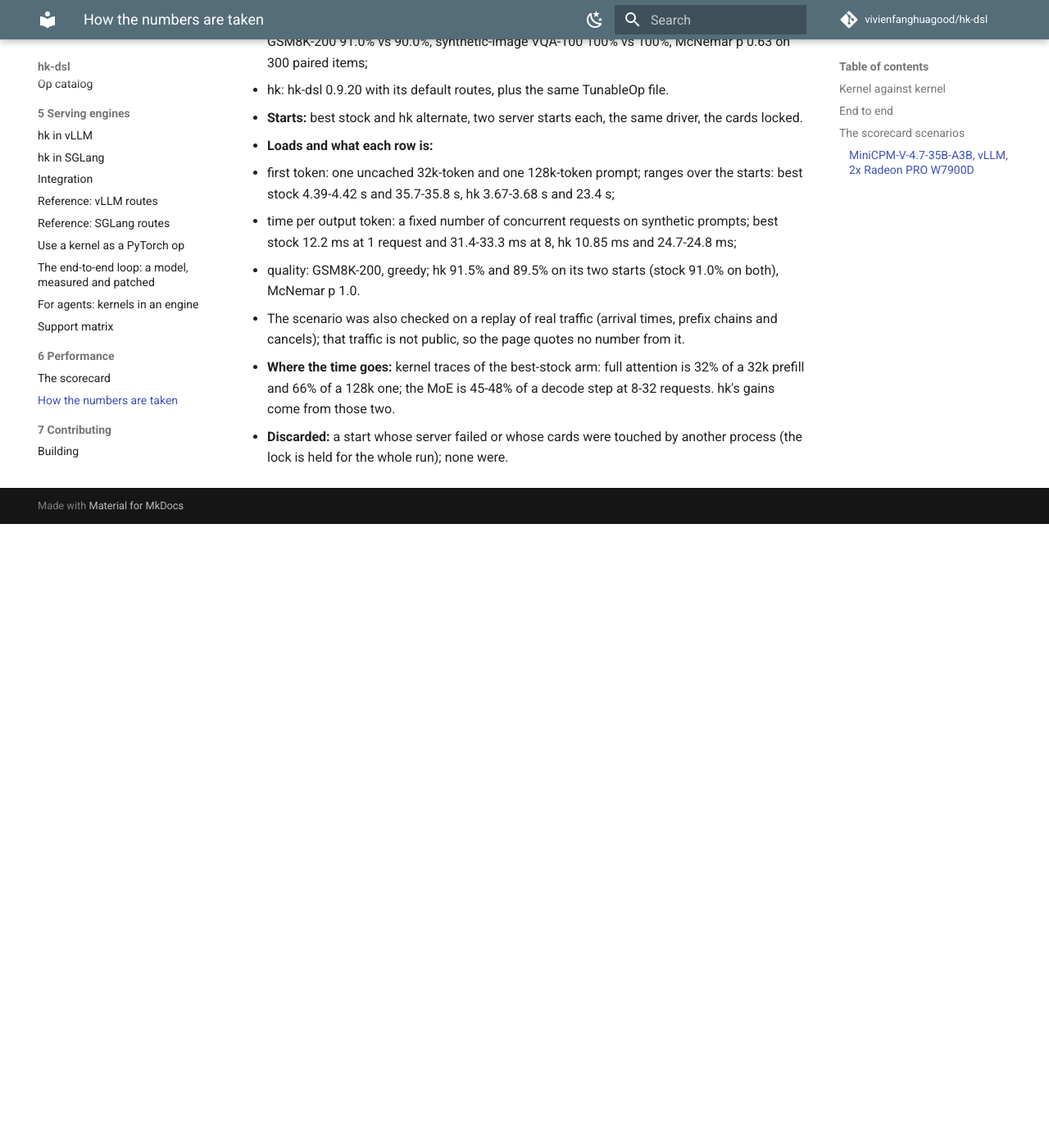
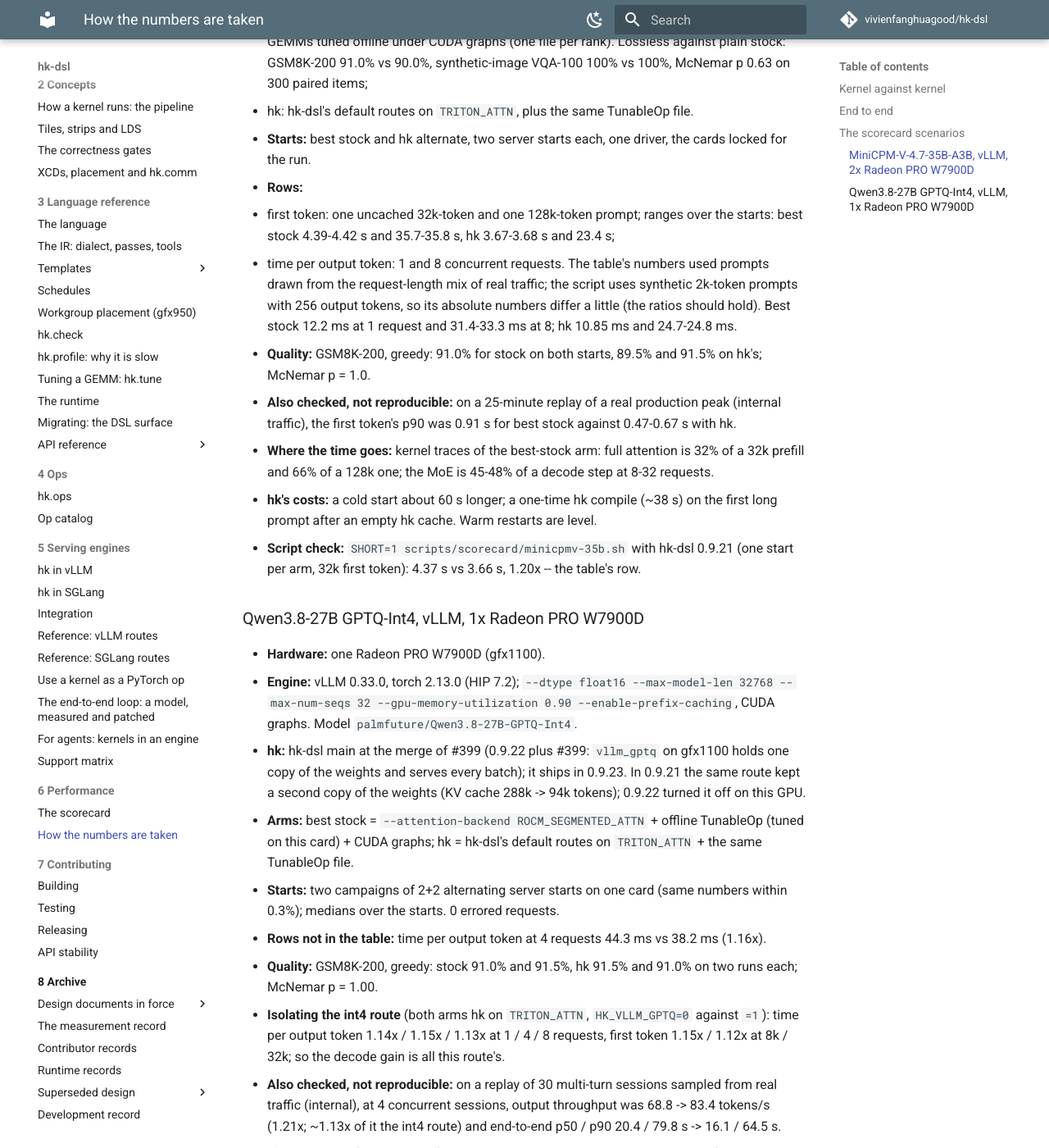
Before and after one commit to vivienfanghuagood/hk-dsl, an MkDocs documentation site: the page built from docs/performance/method.md, in a window 1280 px wide and 1400 px high, scrolled down 2036 px. Shown: the whole window at 82% size. Built offline with MkDocs 1.6.1 and Material for MkDocs 9.7.7, drawn with Linux system fonts in a browser that asks for light colours; comment, search, counter and statistics services are not loaded; before the commit the page ends 2675 px from its top, so only the background shows below that; some of the changed text lies outside the part shown.

Commit message:
scorecard: 35B and Qwen3.8-27B GPTQ against best stock (D-12 format), lane A's repro scripts; details in method.md
- One-sentence conclusion; one section per scenario: result, setup, best stock, a 4-5 row table, quality,
  repro script. MiniCPM-V-4.7-35B (2x W7900D, hk 0.9.20) and Qwen3.8-27B GPTQ (1x W7900D, hk main = 0.9.22 +
  #399, ships in 0.9.23).
- scripts/scorecard/minicpmv-35b.sh and qwen3.8-27b-gptq.sh: lane A's public repro scripts (the draft
  script is replaced).
- method.md: arms, ranges, isolating runs, internal-traffic checks (described, not reproducible), costs.
- Old scenarios listed under 'not yet re-verified' with no numbers.

Co-Authored-By: Claude <noreply@anthropic.com>

```diff
--- a/docs/performance/method.md
+++ b/docs/performance/method.md
@@ -60,34 +60,62 @@ each rule guards against.
 ## The scorecard scenarios
 
 How each [scorecard](scorecard.md) scenario is measured. The page carries one small table per scenario; the
-ranges, the arms and what was discarded are here.
+arms, ranges, internal checks and costs are here.
 
 **Best stock.** For each scenario the stock arm is the best configuration found without changing code: the
 engine's backends and switches, environment variables, and offline tuning (TunableOp). A stock configuration
-counts only if it is lossless against plain stock on the scenario's quality check.
+counts only if it is lossless against plain stock on the scenario's quality check. On both scenarios below it is
+not vLLM's default on this GPU: the default is much slower (MiniCPM-V-4.7-35B: 32k first token 14.2 s instead
+of 4.40 s).
 
 ### MiniCPM-V-4.7-35B-A3B, vLLM, 2x Radeon PRO W7900D
 
 - **Hardware:** two Radeon PRO W7900D (gfx1100), tensor parallel 2, all-reduce over PCIe (no P2P).
-- **Engine:** the production serving image's vLLM (a ROCm 7.14 build); compile and CUDA graphs on, GPU memory
-  0.925, prefix caching on. The image is not public; [the script](../../scripts/scorecard/minicpmv-35b.sh)
-  takes the image as an argument.
+- **Engine:** vLLM 0.1.dev1+g10cc2f6ae (a ROCm 7 build of the production serving image, not public), torch 2.13;
+  compile and CUDA graphs on, GPU memory 0.925, prefix caching on. hk-dsl 0.9.20 from PyPI.
 - **Arms:**
   - plain stock: the production arguments, `TRITON_ATTN`, no TunableOp;
-  - best stock: plus `--attention-backend ROCM_SEGMENTED_ATTN` and TunableOp with 465 GEMMs tuned offline
-    under CUDA graphs (one file per rank). Lossless against plain stock: GSM8K-200 91.0% vs 90.0%,
-    synthetic-image VQA-100 100% vs 100%, McNemar p 0.63 on 300 paired items;
-  - hk: hk-dsl 0.9.20 with its default routes, plus the same TunableOp file.
-- **Starts:** best stock and hk alternate, two server starts each, the same driver, the cards locked.
-- **Loads and what each row is:**
-  - first token: one uncached 32k-token and one 128k-token prompt; ranges over the starts: best stock
-    4.39-4.42 s and 35.7-35.8 s, hk 3.67-3.68 s and 23.4 s;
-  - time per output token: a fixed number of concurrent requests on synthetic prompts; best stock 12.2 ms at
-    1 request and 31.4-33.3 ms at 8, hk 10.85 ms and 24.7-24.8 ms;
-  - quality: GSM8K-200, greedy; hk 91.5% and 89.5% on its two starts (stock 91.0% on both), McNemar p 1.0.
-  - The scenario was also checked on a replay of real traffic (arrival times, prefix chains and cancels); that
-    traffic is not public, so the page quotes no number from it.
+  - best stock: plus `--attention-backend ROCM_SEGMENTED_ATTN` and TunableOp with 465 GEMMs tuned offline under
+    CUDA graphs (one file per rank). Lossless against plain stock: GSM8K-200 91.0% vs 90.0%, synthetic-image
+    VQA-100 100% vs 100%, McNemar p 0.63 on 300 paired items;
+  - hk: hk-dsl's default routes on `TRITON_ATTN`, plus the same TunableOp file.
+- **Starts:** best stock and hk alternate, two server starts each, one driver, the cards locked for the run.
+- **Rows:**
+  - first token: one uncached 32k-token and one 128k-token prompt; ranges over the starts: best stock 4.39-4.42 s
+    and 35.7-35.8 s, hk 3.67-3.68 s and 23.4 s;
+  - time per output token: 1 and 8 concurrent requests. The table's numbers used prompts drawn from the
+    request-length mix of real traffic; the script uses synthetic 2k-token prompts with 256 output tokens, so its
+    absolute numbers differ a little (the ratios should hold). Best stock 12.2 ms at 1 request and 31.4-33.3 ms
+    at 8; hk 10.85 ms and 24.7-24.8 ms.
+- **Quality:** GSM8K-200, greedy: 91.0% for stock on both starts, 89.5% and 91.5% on hk's; McNemar p = 1.0.
+- **Also checked, not reproducible:** on a 25-minute replay of a real production peak (internal traffic), the
+  first token's p90 was 0.91 s for best stock against 0.47-0.67 s with hk.
 - **Where the time goes:** kernel traces of the best-stock arm: full attention is 32% of a 32k prefill and 66% of
-  a 128k one; the MoE is 45-48% of a decode step at 8-32 requests. hk's gains come from those two.
-- **Discarded:** a start whose server failed or whose cards were touched by another process (the lock is held for
-  the whole run); none were.
+  a 128k one; the MoE is 45-48% of a decode step at 8-32 requests.
+- **hk's costs:** a cold start about 60 s longer; a one-time hk compile (~38 s) on the first long prompt after an
+  empty hk cache. Warm restarts are level.
+- **Script check:** `SHORT=1 scripts/scorecard/minicpmv-35b.sh` with hk-dsl 0.9.21 (one start per arm, 32k first
+  token): 4.37 s vs 3.66 s, 1.20x -- the table's row.
+
+### Qwen3.8-27B GPTQ-Int4, vLLM, 1x Radeon PRO W7900D
+
+- **Hardware:** one Radeon PRO W7900D (gfx1100).
+- **Engine:** vLLM 0.33.0, torch 2.13.0 (HIP 7.2); `--dtype float16 --max-model-len 32768 --max-num-seqs 32
+  --gpu-memory-utilization 0.90 --enable-prefix-caching`, CUDA graphs. Model `palmfuture/Qwen3.8-27B-GPTQ-Int4`.
+- **hk:** hk-dsl main at the merge of #399 (0.9.22 plus #399: `vllm_gptq` on gfx1100 holds one copy of the
+  weights and serves every batch); it ships in 0.9.23. In 0.9.21 the same route kept a second copy of the weights
+  (KV cache 288k -> 94k tokens); 0.9.22 turned it off on this GPU.
+- **Arms:** best stock = `--attention-backend ROCM_SEGMENTED_ATTN` + offline TunableOp (tuned on this card) + CUDA
+  graphs; hk = hk-dsl's default routes on `TRITON_ATTN` + the same TunableOp file.
+- **Starts:** two campaigns of 2+2 alternating server starts on one card (same numbers within 0.3%); medians over
+  the starts. 0 errored requests.
+- **Rows not in the table:** time per output token at 4 requests 44.3 ms vs 38.2 ms (1.16x).
+- **Quality:** GSM8K-200, greedy: stock 91.0% and 91.5%, hk 91.5% and 91.0% on two runs each; McNemar p = 1.00.
+- **Isolating the int4 route** (both arms hk on `TRITON_ATTN`, `HK_VLLM_GPTQ=0` against `=1`): time per output
+  token 1.14x / 1.15x / 1.13x at 1 / 4 / 8 requests, first token 1.15x / 1.12x at 8k / 32k; so the decode gain is
+  all this route's.
+- **Also checked, not reproducible:** on a replay of 30 multi-turn sessions sampled from real traffic (internal), at
+  4 concurrent sessions, output throughput was 68.8 -> 83.4 tokens/s (1.21x; ~1.13x of it the int4 route) and
+  end-to-end p50 / p90 20.4 / 79.8 s -> 16.1 / 64.5 s.
+- **hk's costs:** the first hk start after an upgrade compiles the new kernels on its first long prompt (8k first
+  token 8.30 s on that start, 7.05 s warm).
```
Also changed, not shown: docs/performance/scorecard.md (+61 -19 lines), 2 other files.
